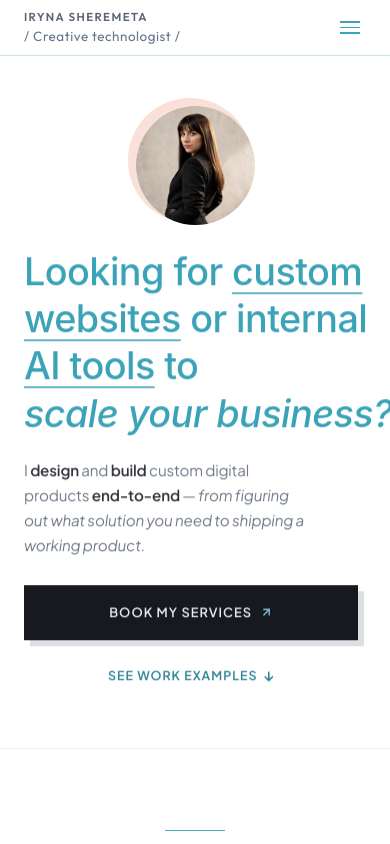
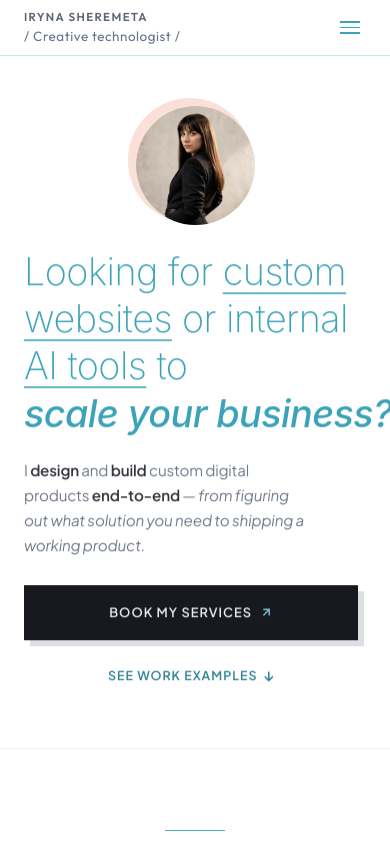
Before and after one commit to Irene2828/porfoliojuly, a Next.js app: page / in a window 390 px wide. Shown: the top 844 px of the page. Built offline with nearby package versions, Linux system fonts and the light colour scheme; no server answers; the database is empty.

Commit message:
style: mobile hero — headline half weight except last line

```diff
--- a/src/app/components/Hero.css
+++ b/src/app/components/Hero.css
@@ -2117,12 +2117,18 @@
   .hero-text .headline-teal-underline,
   .hero-text .headline-italic-thinner {
     font-family: -apple-system, BlinkMacSystemFont, "Helvetica Neue", Helvetica, Arial, sans-serif !important;
-    font-weight: 500 !important;
     letter-spacing: -0.015em !important;
     font-size: clamp(2.363rem, 9.452vw, 2.969rem) !important; /* -10% */
     line-height: 1.249 !important; /* +10% */
     color: #3ba3b8 !important;
     -webkit-text-fill-color: #3ba3b8 !important;
+  }
+  .hero-text .headline-line,
+  .hero-text .headline-teal-underline {
+    font-weight: 250 !important; /* half thickness */
+  }
+  .hero-text .headline-italic-thinner {
+    font-weight: 500 !important;
   }
 }
 @media (min-width: 414px) and (max-width: 900px) {
```
